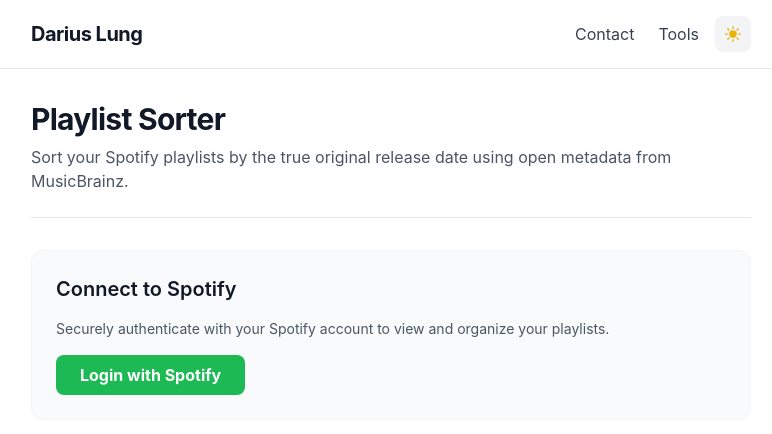
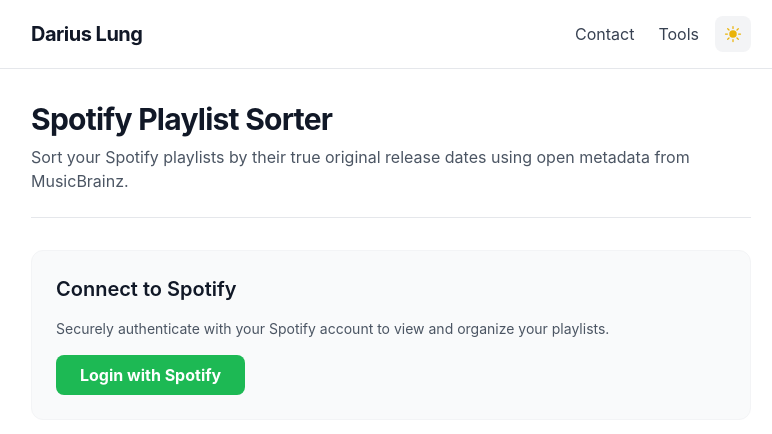
Before and after one commit to dariuslung/dariuslung.github.io, a Jekyll site: the page built from tools/spotify-sorter.html, in a window 1280 px wide. Shown: the top 434 px of the page, without its empty margins (249-1021 px from the left). Built offline with Jekyll 4.4.1, drawn with Linux system fonts in a browser that asks for light colours.

Commit message:
Fix: Tool description consistency

```diff
--- a/tools/spotify-sorter.html
+++ b/tools/spotify-sorter.html
@@ -6,8 +6,8 @@
 
 <div class="max-w-4xl mx-auto" id="app-container">
     <div class="mb-8 border-b border-gray-200 dark:border-gray-800 pb-6 transition-colors duration-300">
-        <h1 class="text-3xl font-bold tracking-tight text-gray-900 dark:text-gray-100 mb-2 transition-colors duration-300">Playlist Sorter</h1>
-        <p class="text-gray-600 dark:text-gray-400 transition-colors duration-300">Sort your Spotify playlists by the true original release date using open metadata from MusicBrainz.</p>
+        <h1 class="text-3xl font-bold tracking-tight text-gray-900 dark:text-gray-100 mb-2 transition-colors duration-300">Spotify Playlist Sorter</h1>
+        <p class="text-gray-600 dark:text-gray-400 transition-colors duration-300">Sort your Spotify playlists by their true original release dates using open metadata from MusicBrainz.</p>
     </div>
 
     <div id="section-login" class="bg-gray-50 dark:bg-gray-800/50 rounded-xl p-6 border border-gray-100 dark:border-gray-800 mb-6 transition-all duration-300">
--- a/tools/weighted-rng.html
+++ b/tools/weighted-rng.html
@@ -6,7 +6,7 @@
 <div class="max-w-4xl mx-auto">
     <div class="mb-8 border-b border-gray-200 dark:border-gray-800 pb-6 transition-colors duration-300">
         <h1 class="text-3xl font-bold tracking-tight text-gray-900 dark:text-gray-100 mb-2 transition-colors duration-300">Weighted RNG</h1>
-        <p class="text-gray-600 dark:text-gray-400 transition-colors duration-300">Add items, assign weights, and generate statistically accurate random outcomes.</p>
+        <p class="text-gray-600 dark:text-gray-400 transition-colors duration-300">A tool to generate random outcomes based on weighted probabilities.</p>
     </div>
 
     <div class="bg-white dark:bg-gray-800 rounded-2xl shadow-sm border border-gray-200 dark:border-gray-700 p-4 sm:p-6 mb-10 transition-colors duration-300">
```
